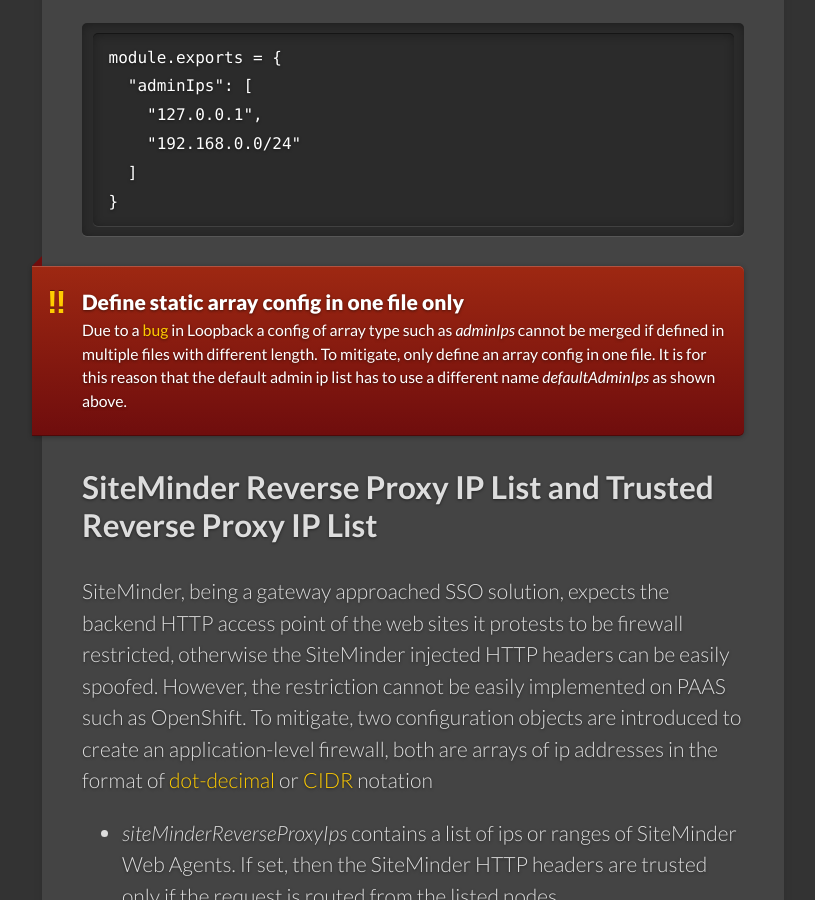
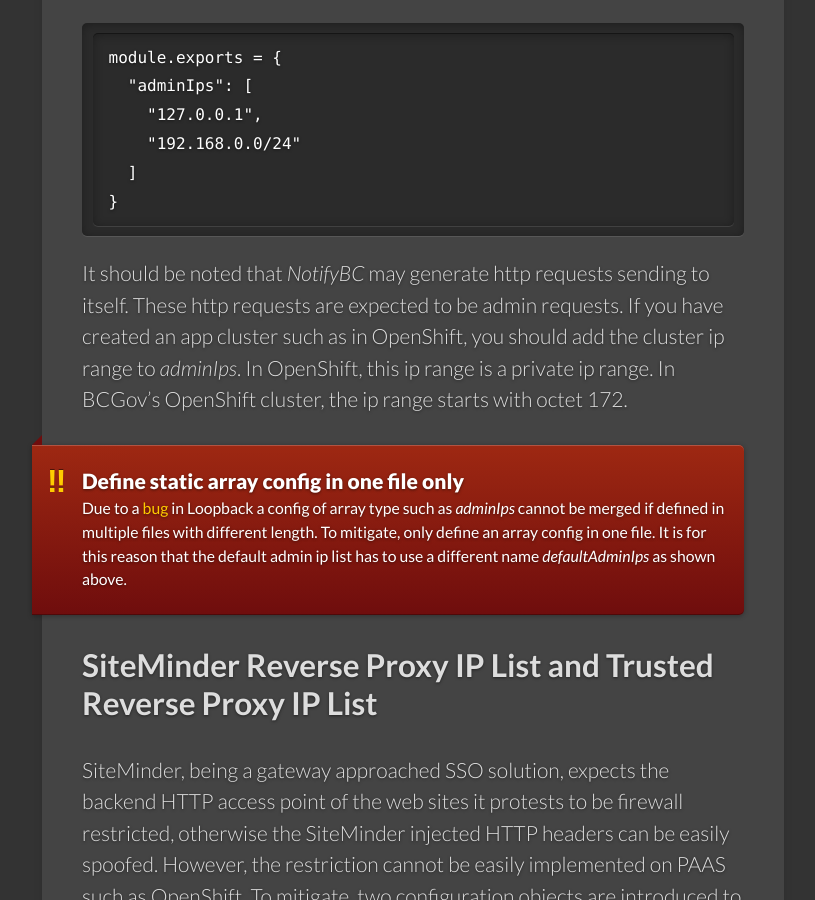
Before and after one commit to bcgov/MyGovBC-notification-server, a Jekyll site: the page built from docs/_docs/configuration.md, in a window 1280 px wide and 900 px high, scrolled down 1506 px. Shown: the whole window, without its empty margins (129-944 px from the left). Built offline with Jekyll 4.4.1, drawn with Linux system fonts in a browser that asks for light colours; some of the changed lines change nothing that is shown; some of the changed text lies outside the part shown.

Commit message:
updated docs

````diff
--- a/docs/_docs/configuration.md
+++ b/docs/_docs/configuration.md
@@ -39,6 +39,7 @@
   ]
 }
 ```
+It should be noted that *NotifyBC* may generate http requests sending to itself. These http requests are expected to be admin requests. If you have created an app cluster such as in OpenShift, you should add the cluster ip range to *adminIps*. In OpenShift, this ip range is a private ip range. In BCGov's OpenShift cluster, the ip range starts with octet 172.
 
 
 <div class="note warning">
@@ -573,7 +574,7 @@
   "internalHttpHost" : "http://notifybc:3000"
 }
 ```
-then the HTTP request will be sent to the configured host. An internal request can be generated, for example, as a [sub-request of broadcast push notification](#broadcast-push-notification-task-concurrency) described above. *internalHttpHost* shouldn't be accessible from internet.
+then the HTTP request will be sent to the configured host url. An internal request can be generated, for example, as a [sub-request of broadcast push notification](#broadcast-push-notification-task-concurrency) described above. *internalHttpHost* shouldn't be accessible from internet.
 
 All internal requests are supposed to be admin requests. The purpose of *internalHttpHost* is to facilitate identifying the internal server ip as admin ip.
 
````
